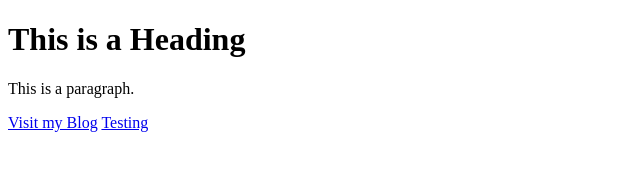
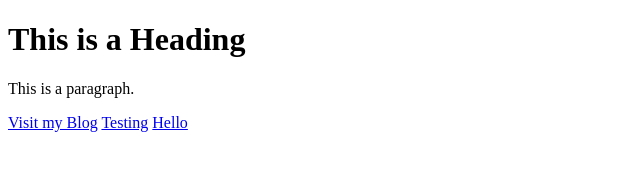
Before and after one commit to michaelad7/michaelad7.github.io, a plain HTML site: page index.html in a window 1280 px wide. Shown: the full height of the page, 0-640 px from the left. Drawn offline with Linux system fonts and the light colour scheme.

Commit message:
Update index.html

```diff
--- a/index.html
+++ b/index.html
@@ -9,5 +9,6 @@
     <p>This is a paragraph.</p>
     <a href="/blog.html">Visit my Blog</a>
     <a href="/test.php5">Testing</a>
+    <a href="/hello.php5">Hello</a>
   </body>
 </html>
```
